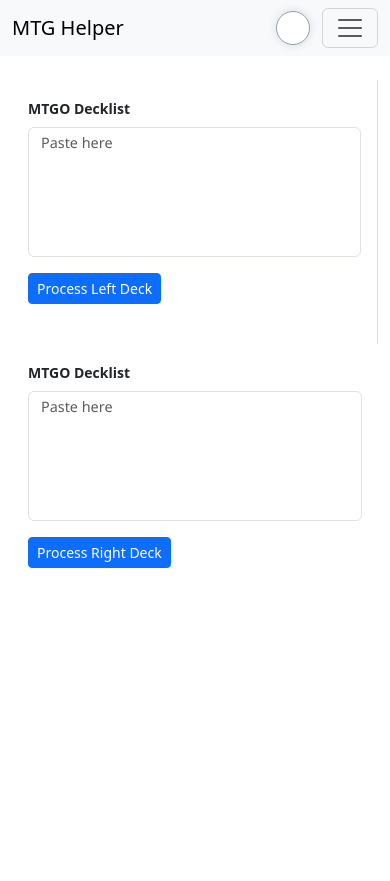
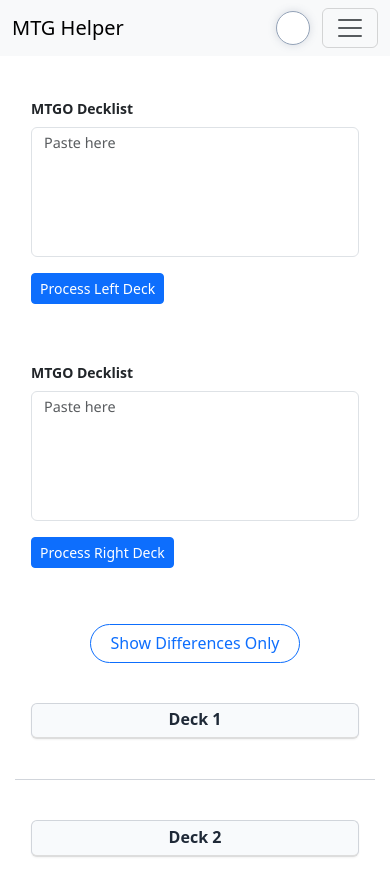
Before and after one commit to CriticalFalcon/mtg-helper, an Angular app: page /compare in a window 390 px wide. Before the commit the page ends 844 px from the top, so only its background shows below. Built offline with nearby package versions, Linux system fonts and the light colour scheme.

Commit message:
adds difference only rendering

```diff
--- a/src/app/app.component.css
+++ b/src/app/app.component.css
@@ -0,0 +1,9 @@
+.responsive-container {
+    width: 100%;
+    max-width: 1320px;
+    margin-left: auto;
+    margin-right: auto;
+    height: 100%;
+    padding-left: 15px;
+    padding-right: 15px;
+}
--- a/src/app/app.component.html
+++ b/src/app/app.component.html
@@ -1,4 +1,4 @@
 <app-navbar></app-navbar>
-<div class="container-fluid h-100">
+<div class="responsive-container">
     <router-outlet></router-outlet>
 </div>
--- a/src/app/card-search/card-search.component.css
+++ b/src/app/card-search/card-search.component.css
@@ -5,6 +5,7 @@
 img {
     max-width: 336px;
     height: auto;
+    border-radius: 12px;
 }
 
 .list-group-item {
--- a/src/app/card-search/card-search.component.html
+++ b/src/app/card-search/card-search.component.html
@@ -3,7 +3,7 @@
         <!-- Card Info Section -->
         <div class="row mt-4" *ngIf="cardImage || cardName">
             <div class="col-md-4">
-                <img [src]="hoveredPrintImage || cardImage" class="img-fluid rounded shadow main-card-img" alt="Card Image" />
+                <img [src]="hoveredPrintImage || cardImage" class="img-fluid shadow main-card-img" alt="Card Image" />
             </div>
             <div class="col-md-8 d-flex flex-column justify-content-start card-text">
                 <h3>{{ cardName }}</h3>
--- a/src/app/deck-compare/deck-compare.component.css
+++ b/src/app/deck-compare/deck-compare.component.css
@@ -30,6 +30,7 @@
 /* Column styling */
 .col-md-6 {
     border-right: 1px solid #ddd;
+    position: relative;
 }
 
 .col-md-6:last-child {
@@ -102,11 +103,11 @@
 }
 
 .circle-green {
-    background-color: #198754
+    background-color: #198754;
 }
 
 .circle-yellow {
-    background-color: #ffc107
+    background-color: #ffc107;
 }
 
 /* Commander and Sideboard styles */
@@ -142,3 +143,39 @@
     z-index: 9999;
     border-radius: 12px;
 }
+
+/* Floating centered toggle */
+.toggle-wrapper {
+    display: flex;
+    justify-content: center;
+    position: relative;
+    z-index: 2;
+}
+
+.btn-pill {
+    border-radius: 50px;
+    padding: 0.4rem 1.2rem;
+    font-weight: 500;
+    transition: all 0.3s ease;
+}
+
+.btn-pill.active {
+    background-color: #0d6efd;
+    color: #fff;
+    box-shadow: 0 2px 8px rgba(0, 0, 0, 0.15);
+}
+
+/* Remove divider on mobile */
+@media (max-width: 768px) {
+    .col-md-6 {
+        border-right: none;
+    }
+
+    .deck-header {
+        font-weight: 600;
+        color: #1f2937;
+        border-bottom: 2px solid #ddd;
+        padding-bottom: 0.5rem;
+        background-color: #f8fafc;
+    }
+}
--- a/src/app/deck-compare/deck-compare.component.html
+++ b/src/app/deck-compare/deck-compare.component.html
@@ -1,6 +1,6 @@
 <div class="container-fluid mt-4">
-    <div class="row h-100">
-        <!-- Left Column -->
+    <div class="row">
+        <!-- Left Input Column -->
         <div class="col-md-6 d-flex flex-column p-3">
             <div class="mb-4">
                 <label for="leftRawDecklist" class="form-label fw-semibold small-label">MTGO Decklist</label>
@@ -10,26 +10,9 @@
                     Process Left Deck
                 </button>
             </div>
-
-            <div *ngFor="let group of getGroupKeys('left')" [class.commander]="group === 'Commander'"
-                [class.sideboard]="group === 'Sideboard'" class="group-container mt-3">
-                <div class="group-header">
-                    {{ group }}
-                    <span class="group-count">{{ getGroupCount('left', group) }}</span>
-                </div>
-                <ul class="card-list">
-                    <li *ngFor="let card of leftGroupedCards[group]" class="card-item"
-                        (mouseenter)="onCardHover(card.name)" (mouseleave)="onCardLeave()">
-                        <span>{{ card.count }}x {{ card.name }}</span>
-                        <span *ngIf="group !== 'Sideboard'" class="status-circle"
-                            [ngClass]="cardExistsOnSide(card.name, 'left') ? 'circle-green' : 'circle-yellow'">
-                        </span>
-                    </li>
-                </ul>
-            </div>
         </div>
 
-        <!-- Right Column -->
+        <!-- Right Input Column -->
         <div class="col-md-6 d-flex flex-column p-3">
             <div class="mb-4">
                 <label for="rightRawDecklist" class="form-label fw-semibold small-label">MTGO Decklist</label>
@@ -39,16 +22,59 @@
                     Process Right Deck
                 </button>
             </div>
+        </div>
+    </div>
 
-            <div *ngFor="let group of getGroupKeys('right')" [class.commander]="group === 'Commander'"
-                [class.sideboard]="group === 'Sideboard'" class="group-container mt-3">
+    <!-- Toggle Button Centered Below Inputs -->
+    <div class="d-flex justify-content-center my-3">
+        <button type="button" class="btn btn-outline-primary btn-pill" [class.active]="showDifferencesOnly"
+            (click)="toggleShowDifferences()" [attr.aria-pressed]="showDifferencesOnly"
+            title="Show only cards that differ between decks">
+            Show Differences Only
+        </button>
+    </div>
+
+    <!-- Deck Lists Columns -->
+    <div class="row h-100">
+        <!-- Left Deck Groups -->
+        <div class="col-md-6 d-flex flex-column p-3">
+            <h5 class="deck-header text-center d-md-none mb-2">Deck 1</h5>
+            <ng-container *ngFor="let group of getGroupKeys('left')">
+                <div [class.commander]="group === 'Commander'" [class.sideboard]="group === 'Sideboard'"
+                    class="group-container mt-3"
+                    *ngIf="filterDifferentCards(leftGroupedCards[group], 'left').length > 0 || !showDifferencesOnly">
                     <div class="group-header">
                         {{ group }}
-                    <span class="group-count">{{ getGroupCount('right', group) }}</span>
+                        <span class="group-count">{{ getFilteredGroupCount(leftGroupedCards[group], 'left') }}</span>
                     </div>
                     <ul class="card-list">
-                    <li *ngFor="let card of rightGroupedCards[group]" class="card-item"
+                        <li *ngFor="let card of filterDifferentCards(leftGroupedCards[group], 'left')" class="card-item"
                             (mouseenter)="onCardHover(card.name)" (mouseleave)="onCardLeave()">
+                            <span>{{ card.count }}x {{ card.name }}</span>
+                            <span *ngIf="group !== 'Sideboard'" class="status-circle"
+                                [ngClass]="cardExistsOnSide(card.name, 'left') ? 'circle-green' : 'circle-yellow'">
+                            </span>
+                        </li>
+                    </ul>
+                </div>
+            </ng-container>
+        </div>
+    <!-- Mobile horizontal separator -->
+    <div class="deck-separator d-md-none"></div>
+        <!-- Right Deck Groups -->
+        <div class="col-md-6 d-flex flex-column p-3">
+            <h5 class="deck-header text-center d-md-none mb-2">Deck 2</h5>
+            <ng-container *ngFor="let group of getGroupKeys('right')">
+                <div [class.commander]="group === 'Commander'" [class.sideboard]="group === 'Sideboard'"
+                    class="group-container mt-3"
+                    *ngIf="filterDifferentCards(rightGroupedCards[group], 'right').length > 0 || !showDifferencesOnly">
+                    <div class="group-header">
+                        {{ group }}
+                        <span class="group-count">{{ getFilteredGroupCount(rightGroupedCards[group], 'right') }}</span>
+                    </div>
+                    <ul class="card-list">
+                        <li *ngFor="let card of filterDifferentCards(rightGroupedCards[group], 'right')"
+                            class="card-item" (mouseenter)="onCardHover(card.name)" (mouseleave)="onCardLeave()">
                             <span>{{ card.count }}x {{ card.name }}</span>
                             <span *ngIf="group !== 'Sideboard'" class="status-circle"
                                 [ngClass]="cardExistsOnSide(card.name, 'right') ? 'circle-green' : 'circle-yellow'">
@@ -56,10 +82,11 @@
                         </li>
                     </ul>
                 </div>
+            </ng-container>
         </div>
     </div>
 
     <!-- Floating card image -->
     <img *ngIf="hoveredCardImage" [src]="hoveredCardImage" class="card-preview" [style.left.px]="hoverCardPosition.x"
-        [style.top.px]="hoverCardPosition.y">
+        [style.top.px]="hoverCardPosition.y" />
 </div>
--- a/src/app/deck-compare/deck-compare.component.ts
+++ b/src/app/deck-compare/deck-compare.component.ts
@@ -12,7 +12,7 @@
     standalone: true,
     imports: [CommonModule, FormsModule, HttpClientModule],
     templateUrl: './deck-compare.component.html',
-    styleUrls: ['./deck-compare.component.css']
+    styleUrls: ['./deck-compare.component.css'],
 })
 export class DeckCompareComponent {
     leftDeckText: string = '';
@@ -25,28 +25,28 @@
     hoveredCardImage: string | null = null;
     hoverCardPosition = { x: 0, y: 0 };
 
+    // Toggle for showing only differences
+    showDifferencesOnly = false;
+
     constructor(private http: HttpClient) { }
 
     // Track mouse position globally so the image follows
     @HostListener('document:mousemove', ['$event'])
     onMouseMove(event: MouseEvent) {
-        const imageWidth = 250;  // estimated card width
+        const imageWidth = 250; // estimated card width
         const imageHeight = 350; // estimated card height
         const offsetX = 30;
         const offsetY = -20;
 
-        // Calculate position
         let x = event.clientX + offsetX;
         let y = event.clientY + offsetY;
 
-        // Clamp X so the image doesn't go off the right edge
         if (x + imageWidth > window.innerWidth) {
             x = window.innerWidth - imageWidth - 10;
         }
 
-        // Clamp Y so the image stays in the viewport (top/bottom)
         if (y < 0) {
-            y = 10; // minimum margin from top
+            y = 10;
         } else if (y + imageHeight > window.innerHeight) {
             y = window.innerHeight - imageHeight - 10;
         }
@@ -55,15 +55,17 @@
     }
 
     onCardHover(cardName: string) {
-        // Fetch Scryfall image
-        this.http.get<any>(`https://api.scryfall.com/cards/named?fuzzy=${encodeURIComponent(cardName)}`).subscribe({
-            next: data => {
-                this.hoveredCardImage = data.image_uris?.normal || data.card_faces?.[0]?.image_uris?.normal || null;
-            },
-            error: () => {
-                this.hoveredCardImage = null;
-            }
-        });
+        this.http
+            .get<any>(`https://api.scryfall.com/cards/named?fuzzy=${encodeURIComponent(cardName)}`)
+            .subscribe({
+                next: (data) => {
+                    this.hoveredCardImage =
+                        data.image_uris?.normal || data.card_faces?.[0]?.image_uris?.normal || null;
+                },
+                error: () => {
+                    this.hoveredCardImage = null;
+                },
+            });
     }
 
     onCardLeave() {
@@ -73,12 +75,12 @@
     processDecklist(rawList: string, side: 'left' | 'right') {
         const allLines = rawList
             .split('\n')
-            .map(l => l.trim())
-            .filter(l => l.length > 0);
+            .map((l) => l.trim())
+            .filter((l) => l.length > 0);
 
         if (allLines.length === 0) return;
 
-        const isArchidekt = allLines.some(line => /\^.*\{.*\}.*\^/.test(line) || /\[.*\]/.test(line));
+        const isArchidekt = allLines.some((line) => /\^.*\{.*\}.*\^/.test(line) || /\[.*\]/.test(line));
 
         if (isArchidekt) {
             this.processArchidektDeck(allLines, side);
@@ -88,7 +90,7 @@
     }
 
     private processMoxfieldDeck(allLines: string[], side: 'left' | 'right') {
-        const sideboardIndex = allLines.findIndex(line => /^sideboard:?$/i.test(line));
+        const sideboardIndex = allLines.findIndex((line) => /^sideboard:?$/i.test(line));
         const grouped: GroupedCards = {};
 
         if (sideboardIndex !== -1) {
@@ -196,16 +198,16 @@
             this.updateGroupedCards(side, grouped);
             return;
         }
-        Object.keys(counts).forEach(cardName => {
+        Object.keys(counts).forEach((cardName) => {
             this.http
                 .get<any>(`https://api.scryfall.com/cards/named?fuzzy=${encodeURIComponent(cardName)}`)
                 .subscribe({
-                    next: data => {
+                    next: (data) => {
                         const typeLine = data.card_faces?.[0]?.type_line || data.type_line || 'Other';
                         const group = groupOverride || this.mapTypeToGroup(typeLine);
                         if (!grouped[group]) grouped[group] = [];
 
-                        const existing = grouped[group].find(c => c.name.toLowerCase() === data.name.toLowerCase());
+                        const existing = grouped[group].find((c) => c.name.toLowerCase() === data.name.toLowerCase());
                         if (existing) {
                             existing.count += counts[cardName];
                         } else {
@@ -219,7 +221,7 @@
                     error: () => {
                         const group = groupOverride || 'Unknown';
                         if (!grouped[group]) grouped[group] = [];
-                        const existing = grouped[group].find(c => c.name.toLowerCase() === cardName.toLowerCase());
+                        const existing = grouped[group].find((c) => c.name.toLowerCase() === cardName.toLowerCase());
                         if (existing) {
                             existing.count += counts[cardName];
                         } else {
@@ -229,7 +231,7 @@
                         if (--pending === 0) {
                             this.updateGroupedCards(side, grouped);
                         }
-                    }
+                    },
                 });
         });
     }
@@ -267,10 +269,10 @@
             'Lands',
             'Other',
             'Unknown',
-            'Sideboard'
+            'Sideboard',
         ];
         const sorted: GroupedCards = {};
-        order.forEach(type => {
+        order.forEach((type) => {
             if (groups[type]) {
                 sorted[type] = groups[type].sort((a, b) => a.name.localeCompare(b.name));
             }
@@ -284,13 +286,40 @@
 
     getGroupCount(side: 'left' | 'right', group: string): number {
         const data = side === 'left' ? this.leftGroupedCards : this.rightGroupedCards;
-        return data[group]?.reduce((acc, c) => acc + c.count, 0) || 0;
+        if (!data[group]) return 0;
+
+        // If "show differences only" is on, count only the filtered cards
+        if (this.showDifferencesOnly) {
+            return this.filterDifferentCards(data[group], side).reduce((acc, c) => acc + c.count, 0);
+        }
+
+        // Otherwise, count everything
+        return data[group].reduce((acc, c) => acc + c.count, 0);
     }
 
     cardExistsOnSide(cardName: string, side: 'left' | 'right'): boolean {
         const grouped = side === 'left' ? this.rightGroupedCards : this.leftGroupedCards;
-        return Object.values(grouped).some(cards =>
-            cards.some(c => c.name.toLowerCase() === cardName.toLowerCase())
+        return Object.values(grouped).some((cards) =>
+            cards.some((c) => c.name.toLowerCase() === cardName.toLowerCase())
         );
     }
+
+    // Toggle show differences only
+    toggleShowDifferences() {
+        this.showDifferencesOnly = !this.showDifferencesOnly;
+    }
+
+    // Filter cards based on showDifferencesOnly toggle
+    filterDifferentCards(cards: { name: string; count: number }[], side: 'left' | 'right') {
+        if (!this.showDifferencesOnly) {
+            return cards;
+        }
+        // Show only cards NOT existing on opposite side (yellow circle)
+        return cards.filter((card) => !this.cardExistsOnSide(card.name, side));
+    }
+
+    getFilteredGroupCount(cards: { name: string; count: number }[], side: 'left' | 'right'): number {
+        return this.filterDifferentCards(cards, side).reduce((acc, c) => acc + c.count, 0);
+    }
+
 }
--- a/src/styles.css
+++ b/src/styles.css
@@ -56,3 +56,44 @@
     box-shadow: -1px 1px 0 rgba(0, 0, 0, 0.85);
     border-radius: 500px;
 }
+
+
+/* Deck headers */
+.deck-header {
+    font-weight: 600;
+    font-size: 1rem;
+    text-align: center;
+    margin: 0.5rem 0 1rem 0;
+    padding: 0.4rem 0.6rem;
+    background-color: #f3f4f6;
+    border: 1px solid #d1d5db;
+    border-radius: 6px;
+    color: #1f2937;
+    box-shadow: 0 1px 2px rgba(0, 0, 0, 0.05);
+}
+
+/* Dark mode deck headers */
+html[data-bs-theme="dark"] .deck-header {
+    background-color: #1e293b;
+    border: 1px solid #334155;
+    color: #e2e8f0;
+    box-shadow: 0 1px 3px rgba(0, 0, 0, 0.5);
+}
+
+@media (max-width: 768px) {
+
+    /* Add a horizontal separator between stacked decks */
+    .deck-separator {
+        width: 100%;
+        height: 1px;
+        background-color: #d1d5db;
+        /* light gray */
+        margin: 1rem 0;
+    }
+
+    /* Dark mode separator */
+    html[data-bs-theme="dark"] .deck-separator {
+        background-color: #334155;
+        /* darker gray */
+    }
+}
```
Lines whose indentation alone changed are shown as unchanged.
